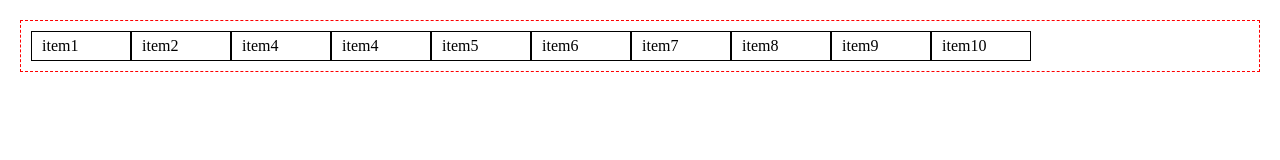
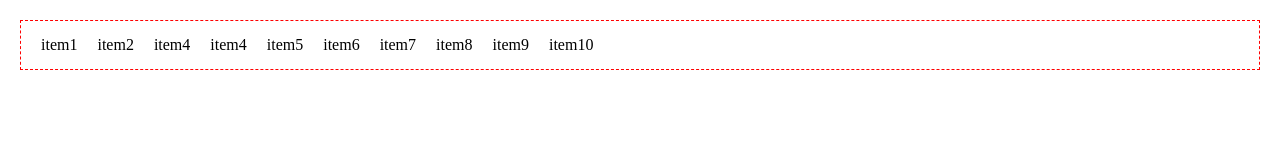
Before and after one commit to NathanRodriguesVieira99/M1_Flex, a plain HTML site: page index.html in a window 1280 px wide. Drawn offline with Linux system fonts and the light colour scheme.

Commit message:
meio da aula

```diff
--- a/style.css
+++ b/style.css
@@ -17,7 +17,7 @@ ul {
 }
 
 li {
-  flex-basis: 100px;
-  border: 1px solid black;
+  flex-basis: ;
+  /* border: 1px solid black; */
   padding: 5px 10px;
 }
```
